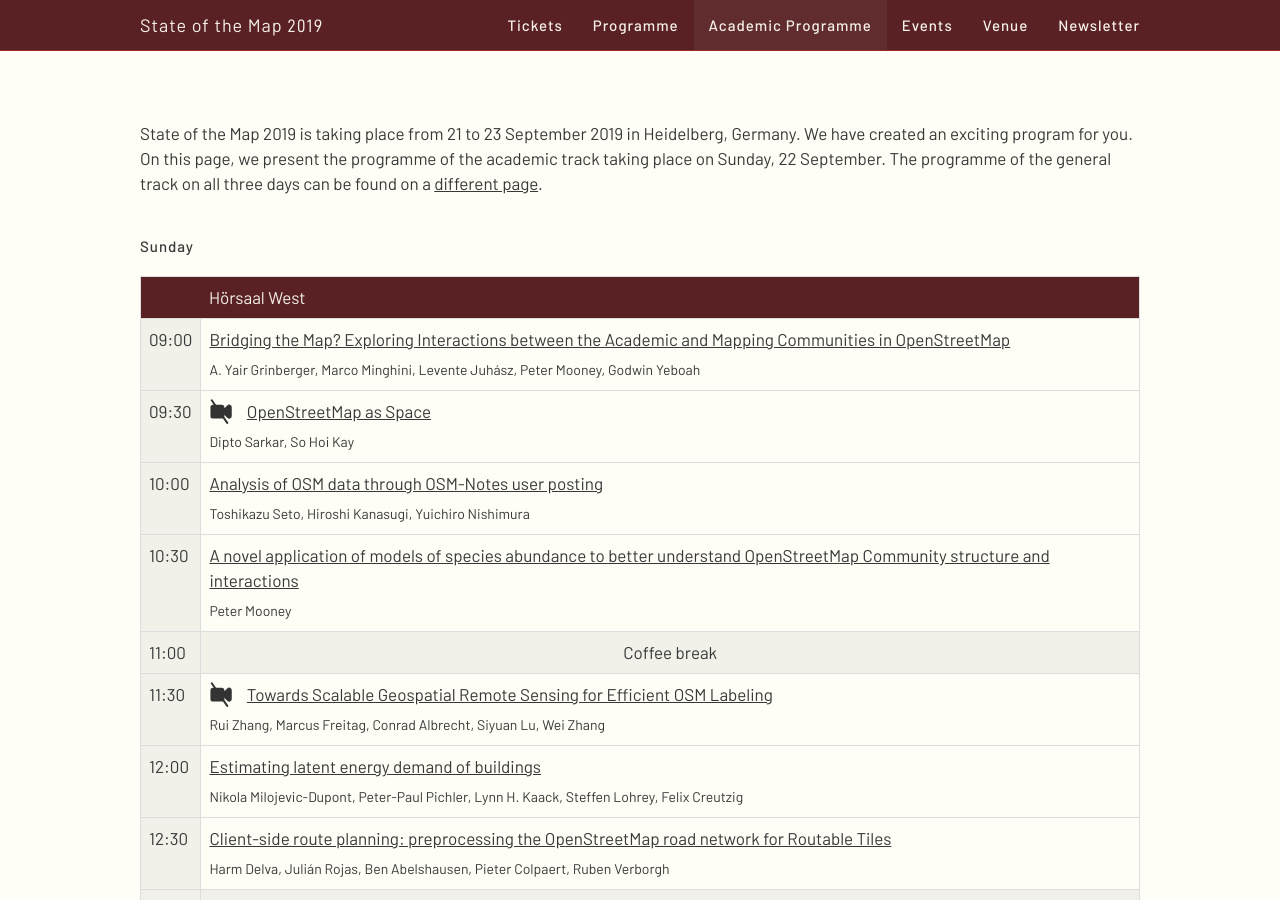
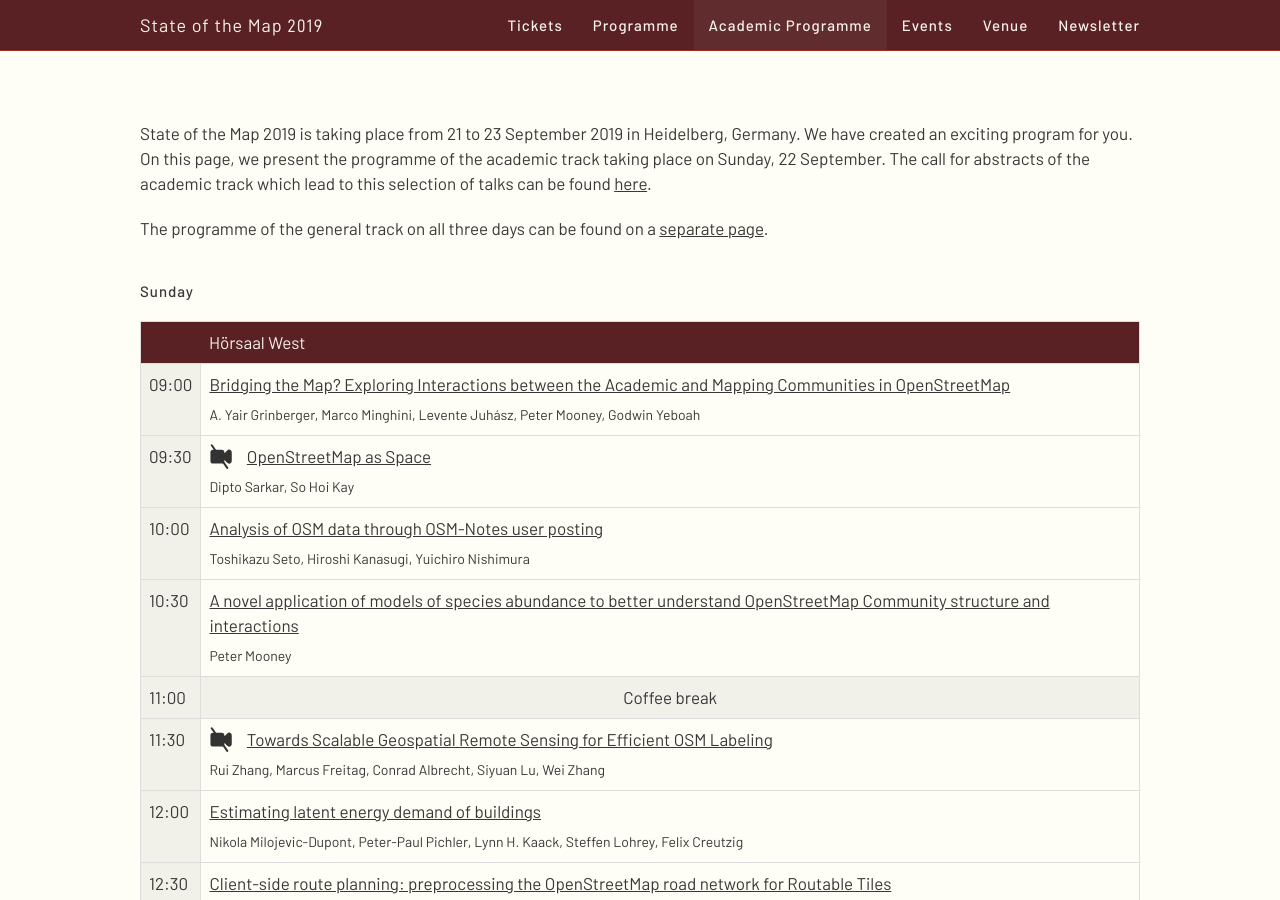
Before and after one commit to openstreetmap/stateofthemap-2019, a Jekyll site: the page built from academic_programme/index.html, in a window 1280 px wide and 900 px high. Built offline with Jekyll 4.4.1, drawn with Linux system fonts in a browser that asks for light colours.

Commit message:
add link to call from academic programme page

```diff
--- a/academic_programme/index.html
+++ b/academic_programme/index.html
@@ -4,6 +4,8 @@
 titlecontent: ""
 ---
 
-<p>State of the Map 2019 is taking place from <b>21 to 23 September 2019</b> in Heidelberg, Germany. We have created an exciting program for you. On this page, we present the programme of the academic track taking place on Sunday, 22 September. The programme of the general track on all three days can be found on a <a href="../program/">different page</a>.</p>
+<p>State of the Map 2019 is taking place from <b>21 to 23 September 2019</b> in Heidelberg, Germany. We have created an exciting program for you. On this page, we present the programme of the academic track taking place on Sunday, 22 September. The call for abstracts of the academic track which lead to this selection of talks can be found <a href="../calls/academic">here</a>.</p>
+
+<p>The programme of the general track on all three days can be found on a <a href="../program/">separate page</a>.</p>
 
 {% include schedule/_academic.html %}
```
